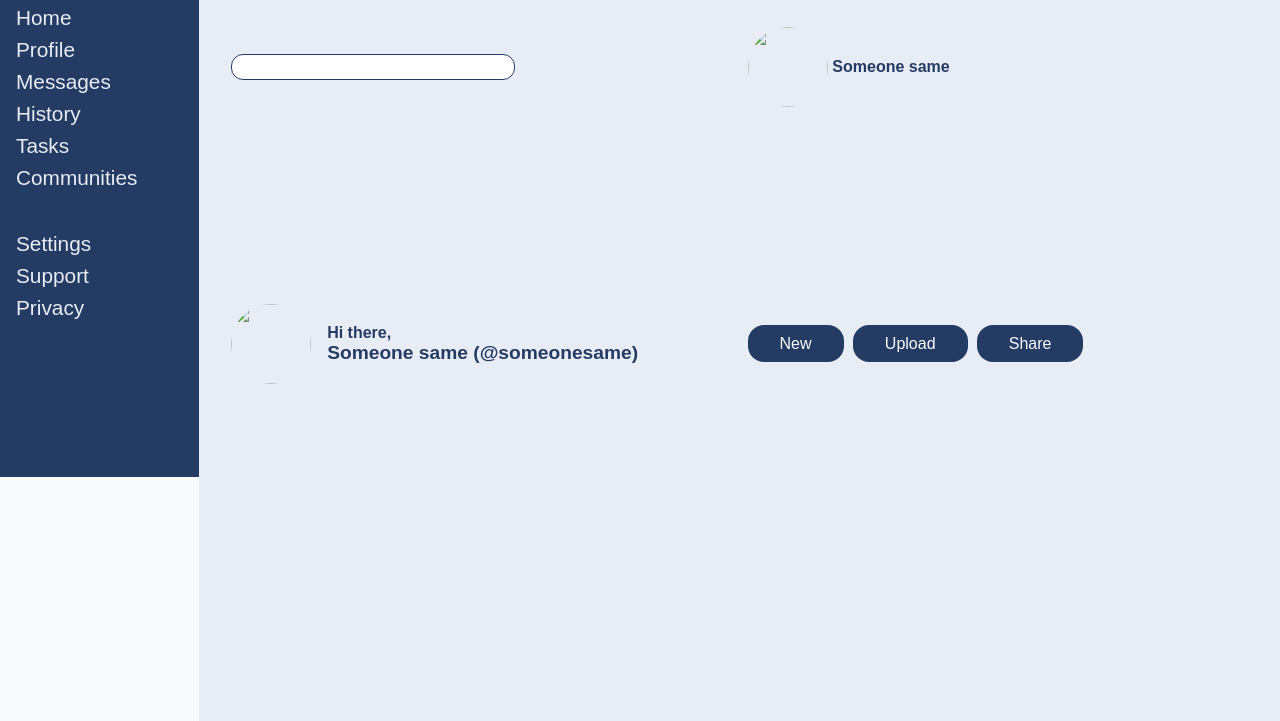
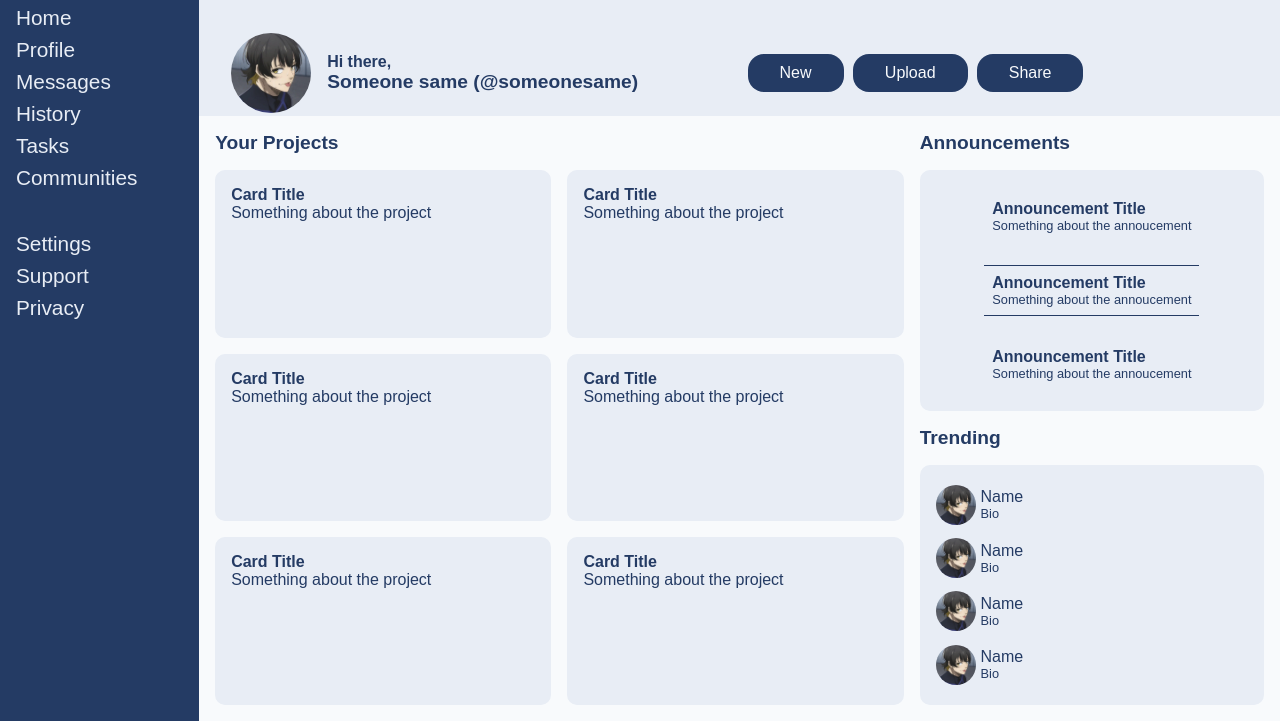
Before and after one commit to PaulKamuya/odin-admin, a plain HTML site: page index.html in a window 1280 px wide. Shown: the part 79-800 px from the top of the page. Drawn offline with Linux system fonts and the light colour scheme.

Commit message:
Rearranged elements

```diff
--- a/index.html
+++ b/index.html
@@ -30,21 +30,23 @@
     </div>
 
     <!-- Right column -->
+    <div class="right-column">
       <div class="top-container">
         <div class="search">
+          <!-- SVG here -->
           <input type="text">
         </div>
 
         <div class="user-profile">
-        <img src="" alt="" class="pfp small">
+          <img src="assets/pfp.png" alt="" class="pfp mini">
           <p class="bold">Someone same</p>
         </div>
 
         <div class="current">
-        <img src="" alt="" class="pfp">
+          <img src="assets/pfp.png" alt="" class="pfp">
           <div class="intro">
-          <p class="bold small">Hi there,</p>
-          <p class="bold large">Someone same (@someonesame)</p>
+            <p class="bold-small">Hi there,</p>
+            <p class="bold-large">Someone same (@someonesame)</p>
           </div>
         </div>
 
@@ -56,14 +58,99 @@
       </div>
 
       <div class="main-grid">
-      <p class="section-header"></p>
-      <div class="project-container"></div>
+        <div class="project-container">
+          <p class="bold-large">Your Projects</p>
+          <div class="card">
+            <p class="bold">Card Title</p>
+            <p>Something about the project</p>
+          </div>
 
-      <p class="section-header"></p>
-      <div class="minor-container"></div>
+          <div class="card">
+            <p class="bold">Card Title</p>
+            <p>Something about the project</p>
+          </div>
 
-      <p class="section-header"></p>
-      <div class="minor-container"></div>
+          <div class="card">
+            <p class="bold">Card Title</p>
+            <p>Something about the project</p>
+          </div>
+
+          <div class="card">
+            <p class="bold">Card Title</p>
+            <p>Something about the project</p>
+          </div>
+
+          <div class="card">
+            <p class="bold">Card Title</p>
+            <p>Something about the project</p>
+          </div>
+
+          <div class="card">
+            <p class="bold">Card Title</p>
+            <p>Something about the project</p>
+          </div>
+        </div>
+
+        <div class="minor-grid">
+          <div class="minor-container">
+            <p class="bold-large">Announcements</p>
+            <div class="container">
+              <div>
+                <p class="bold">Announcement Title</p>
+                <p class="small">Something about the annoucement</p>
+              </div>
+
+              <div>
+                <p class="bold">Announcement Title</p>
+                <p class="small">Something about the annoucement</p>
+              </div>
+
+              <div>
+                <p class="bold">Announcement Title</p>
+                <p class="small">Something about the annoucement</p>
+              </div>
+            </div>
+          </div>
+
+          <div class="minor-container">
+            <p class="bold-large">Trending</p>
+            <div class="container">
+              <div class="friends">
+                <img src="assets/pfp.png" alt="" class="pfp mini">
+                <div class="info">
+                  <p>Name</p>
+                  <p class="small">Bio</p>
+                </div>
+              </div>
+
+              <div class="friends">
+                <img src="assets/pfp.png" alt="" class="pfp mini">
+                <div class="info">
+                  <p>Name</p>
+                  <p class="small">Bio</p>
+                </div>
+              </div>
+
+              <div class="friends">
+                <img src="assets/pfp.png" alt="" class="pfp mini">
+                <div class="info">
+                  <p>Name</p>
+                  <p class="small">Bio</p>
+                </div>
+              </div>
+
+              <div class="friends">
+                <img src="assets/pfp.png" alt="" class="pfp mini">
+                <div class="info">
+                  <p>Name</p>
+                  <p class="small">Bio</p>
+                </div>
+              </div>
+            </div>
+          </div>
+        </div>
+
+      </div>
     </div>
 </body>
 </html>
```
Lines whose indentation alone changed are shown as unchanged.
